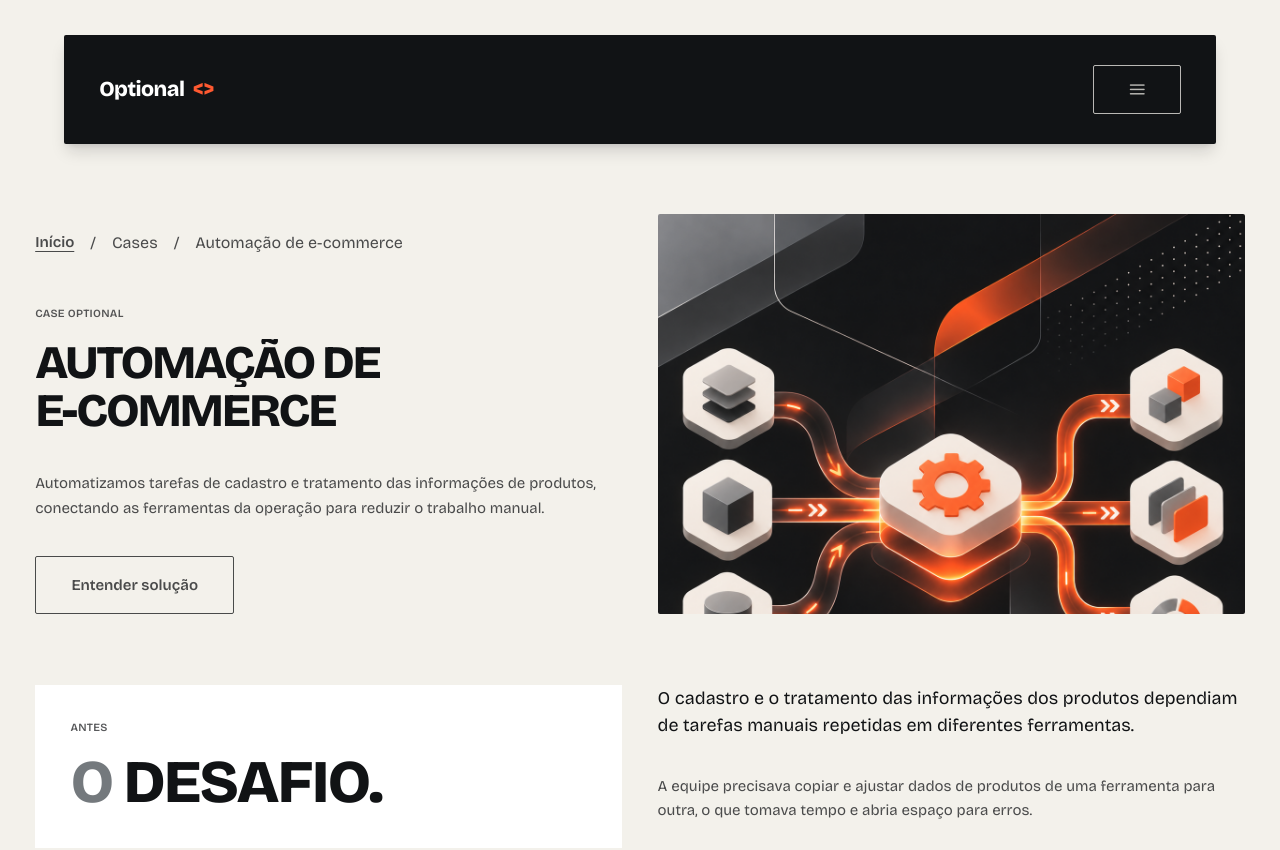
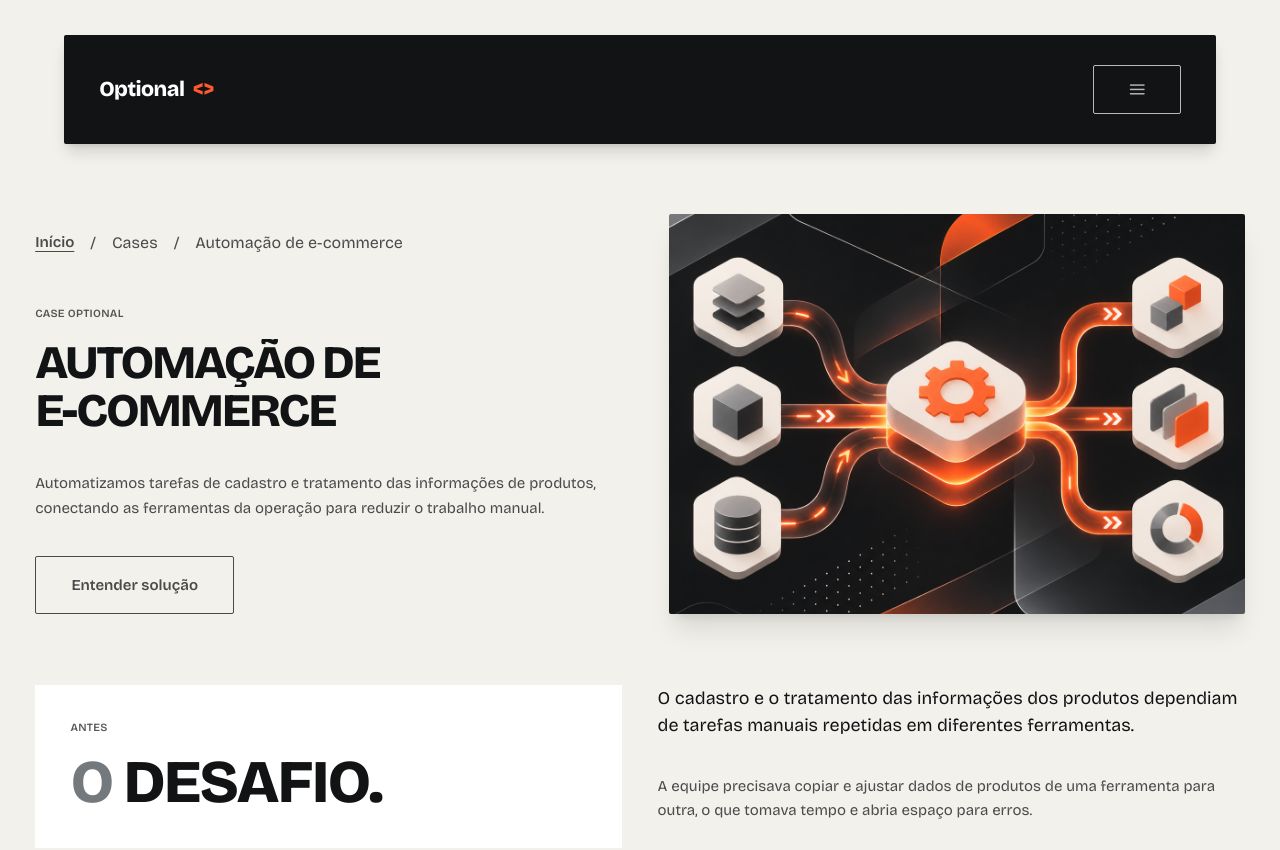
Before and after one commit to FragaTheus/optional-site-comercial, an Angular app: page /cases/automacao-ecommerce in a window 1280 px wide. Shown: the top 850 px of the page. Built offline with nearby package versions, Linux system fonts and the light colour scheme.

Commit message:
rev: Revisando layout hero pagina de servicos

```diff
--- a/src/app/shared/components/page-hero/page-hero-component.html
+++ b/src/app/shared/components/page-hero/page-hero-component.html
@@ -11,8 +11,7 @@
         [attr.height]="landscape() ? 963 : 1254"
         fetchpriority="high"
         decoding="async"
-      class="size-full rounded-xs object-cover lg:col-span-6"
-      [class]="landscape() ? 'aspect-1840/963 object-top' : 'aspect-square'"
+        class="size-full rounded-xs object-cover lg:col-span-6 aspect-video max-w-xl justify-self-end shadow-xl"
       />
     } @else {
       <ng-content select="[aside]" />
```
Lines whose indentation alone changed are shown as unchanged.
